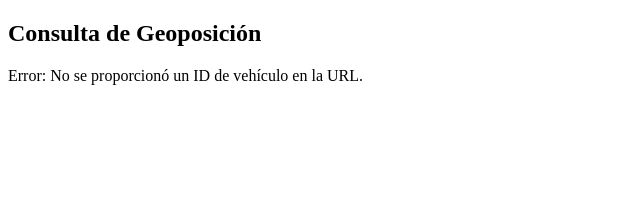
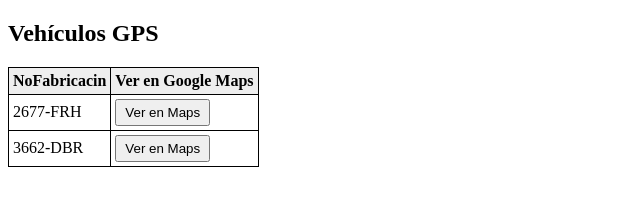
Before and after one commit to gestiongrupomonzon-web/coches-app, a plain HTML site: page index.html in a window 1280 px wide. Shown: the whole page, without its empty margins (0-640 px from the left). Drawn offline with Linux system fonts and the light colour scheme.

Commit message:
Update index.html

```diff
--- a/index.html
+++ b/index.html
@@ -1,58 +1,86 @@
 <!DOCTYPE html>
 <html lang="es">
 <head>
-  <meta charset="UTF-8">
-  <title>GPS Vehículos</title>
+<meta charset="UTF-8">
+<title>Vehículos GPS</title>
+<style>
+  table, th, td { border: 1px solid black; border-collapse: collapse; padding: 4px; }
+  th { background-color: #eee; }
+  button { padding: 4px 8px; }
+</style>
 </head>
 <body>
-  <h2>Consulta de Geoposición</h2>
-  <div id="mensaje">Consultando datos...</div>
+<h2>Vehículos GPS</h2>
+<table id="tablaVehiculos">
+  <thead>
+    <tr>
+      <th>NoFabricacin</th>
+      <th>Ver en Google Maps</th>
+    </tr>
+  </thead>
+  <tbody>
+    <!-- Filas generadas dinámicamente -->
+  </tbody>
+</table>
 
-  <script>
-    // 👉 1. Obtener el parámetro id de la URL
-    function getParameterByName(name) {
-      const url = new URL(window.location.href);
-      return url.searchParams.get(name);
-    }
+<script>
+async function obtenerDatosGPS(id) {
+  try {
+    const urlWS = `https://gps14.geolocaliza.com/gps/ws.php?wsKeyGrupo=still&wsAcc=vl&id=${id}&format=json`;
+    const proxyUrl = `https://api.allorigins.win/get?url=${encodeURIComponent(urlWS)}`;
 
-    const vehiculoId = getParameterByName("id");
-    const mensaje = document.getElementById("mensaje");
+    const response = await fetch(proxyUrl);
+    const dataWrapped = await response.json();
+    const gpsData = JSON.parse(dataWrapped.contents);
 
-    if (!vehiculoId) {
-      mensaje.textContent = "Error: No se proporcionó un ID de vehículo en la URL.";
-    } else {
-      mensaje.textContent = `Buscando posición del vehículo con ID: ${vehiculoId}...`;
+    return gpsData; // Array con los datos
+  } catch (error) {
+    console.error('Error al obtener GPS:', error);
+    return null;
+  }
+}
 
-      // 👉 2. Llamada al servicio web con fetch
-      const apiUrl = `https://gps14.geolocaliza.com/gps/ws.php?wsKeyGrupo=still&wsAcc=vl&id=${vehiculoId}&format=json`;
+function abrirGoogleMaps(lat, lon) {
+  const url = `https://www.google.com/maps?q=${lat},${lon}`;
+  window.open(url, '_blank');
+}
 
-      fetch(apiUrl)
-        .then(response => {
-          if (!response.ok) throw new Error("Error al conectar con el servicio web");
-          return response.json();
-        })
-        .then(data => {
-          console.log("Respuesta API:", data);
+// Ejemplo de datos de vehículos obtenidos desde Power Automate o BC
+const vehiculos = [
+  { NoFabricacin: '2677-FRH', gpsId: '6170' },
+  { NoFabricacin: '3662-DBR', gpsId: '6171' }
+];
 
-          // 👉 3. Validar la estructura del JSON
-          if (!data || !data.lat || !data.long) {
-            throw new Error("La respuesta no contiene lat/long");
-          }
+async function generarTabla() {
+  const tbody = document.getElementById('tablaVehiculos').querySelector('tbody');
+  tbody.innerHTML = '';
 
-          const lat = data.lat;
-          const lon = data.long;
+  for (const veh of vehiculos) {
+    const tr = document.createElement('tr');
+    const tdNo = document.createElement('td');
+    tdNo.textContent = veh.NoFabricacin;
 
-          mensaje.textContent = `Vehículo ${vehiculoId}: Lat=${lat}, Long=${lon}`;
+    const tdBoton = document.createElement('td');
+    const btn = document.createElement('button');
+    btn.textContent = 'Ver en Maps';
+    btn.onclick = async () => {
+      const gpsData = await obtenerDatosGPS(veh.gpsId);
+      if (gpsData && gpsData.length > 0) {
+        abrirGoogleMaps(gpsData[0].lat, gpsData[0].long); // Usamos gpsData.long
+      } else {
+        alert('No se encontró la posición GPS');
+      }
+    };
+    tdBoton.appendChild(btn);
 
-          // 👉 4. Abrir Google Maps en una nueva pestaña
-          const mapsUrl = `https://www.google.com/maps?q=${lat},${lon}`;
-          window.open(mapsUrl, "_blank");
-        })
-        .catch(error => {
-          console.error("Error:", error);
-          mensaje.textContent = "Error al obtener la posición: " + error.message;
-        });
-    }
-  </script>
+    tr.appendChild(tdNo);
+    tr.appendChild(tdBoton);
+    tbody.appendChild(tr);
+  }
+}
+
+// Generamos la tabla al cargar
+window.onload = generarTabla;
+</script>
 </body>
 </html>
```
